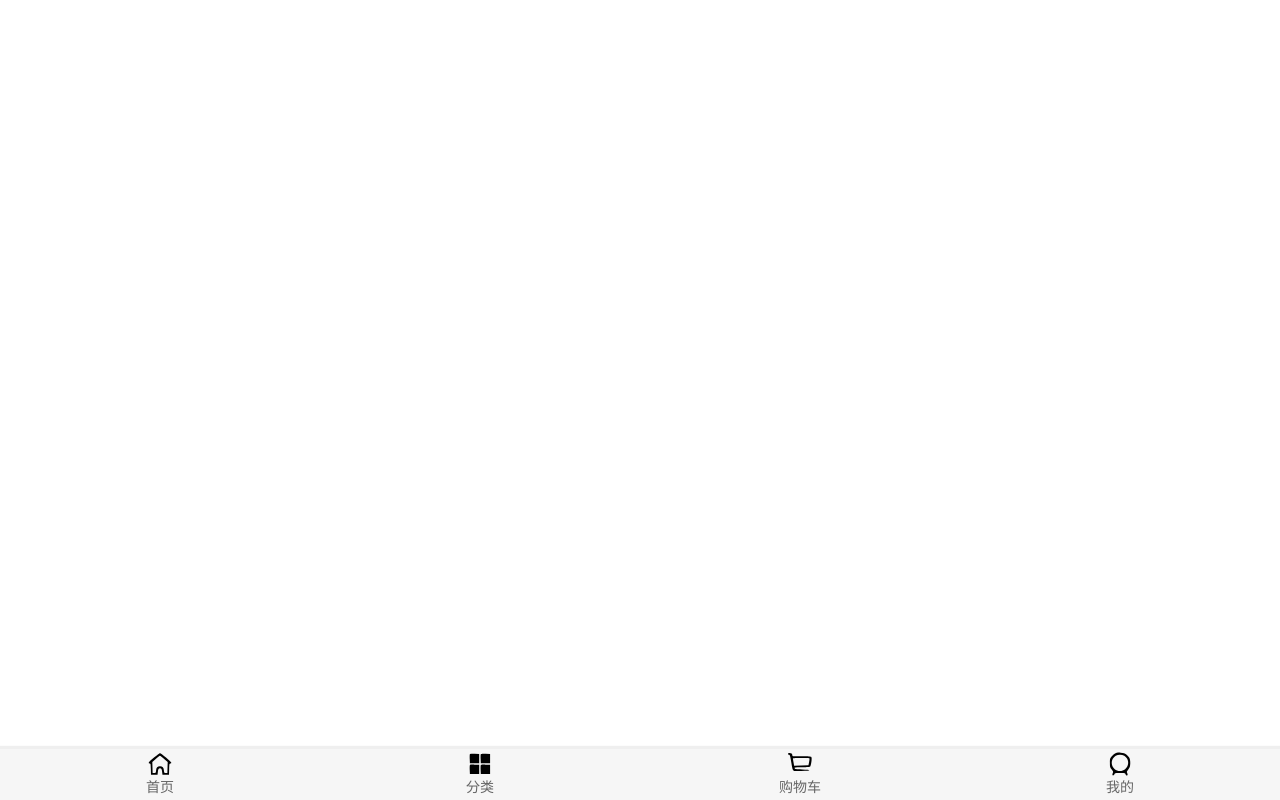
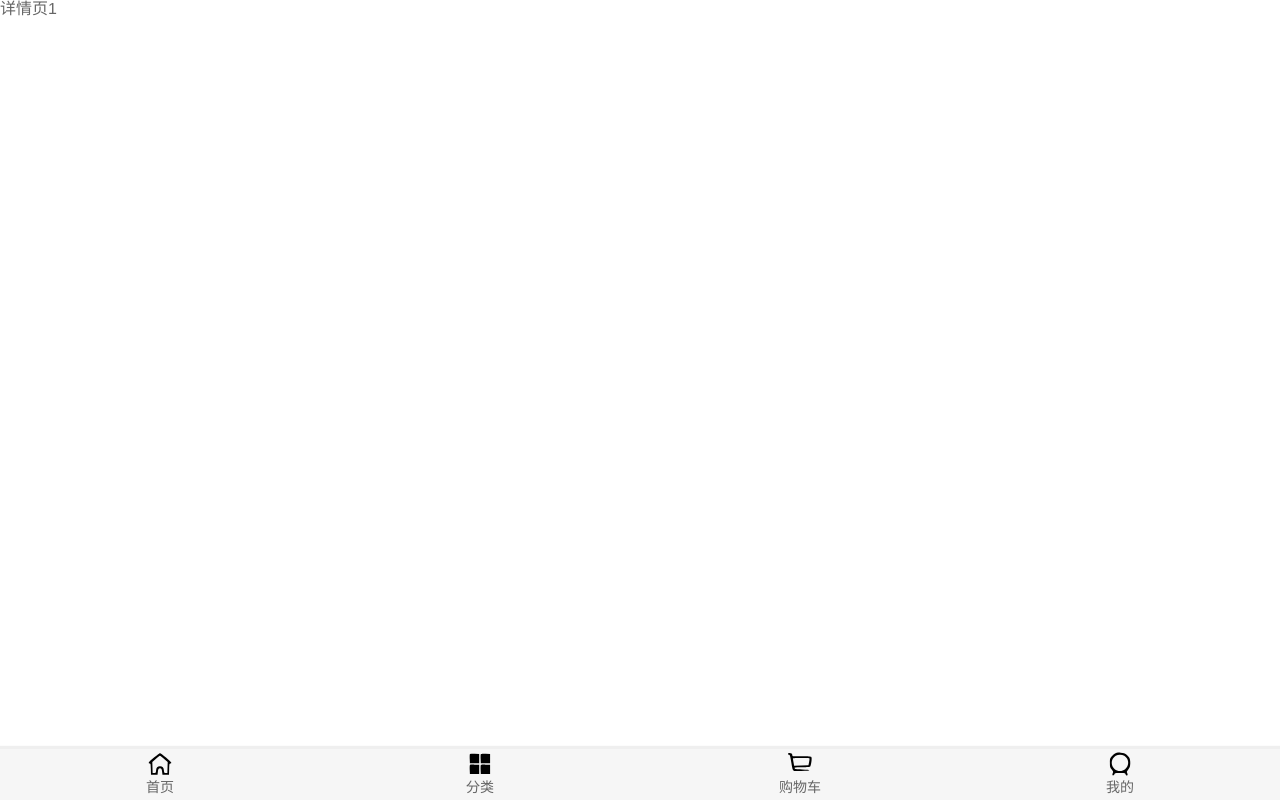
Before and after one commit to 15221877741/qy-mall, a Vue app: page /detail/1 in a window 1280 px wide. Built offline with nearby package versions, Linux system fonts and the light colour scheme.

Commit message:
tab-control组件bug修复

```diff
--- a/src/components/content/goods/GoodsListItem.vue
+++ b/src/components/content/goods/GoodsListItem.vue
@@ -1,5 +1,5 @@
 <template>
-  <div class="goods-item">
+  <div class="goods-item" @click="itemClick">
     <img :src="goodsItem.show.img" @load="imageLoaded"/><!-- 在vue中通过load监听图片加载完成 -->
     <div class="goods-info">
       <p>{{goodsItem.title}}</p>
@@ -33,6 +33,9 @@ export default {
        *   这里采用第三种实现
        */
       this.$bus.$emit('itemImageLoad')
+    },
+    itemClick() {
+      this.$router.push('/detail/'+this.goodsItem.iid)
     }
   }
  }
--- a/src/router/index.js
+++ b/src/router/index.js
@@ -5,6 +5,7 @@ const Home = () => import('views/home/Home')
 const Category = () => import('views/category/Category')
 const Cart = () => import('views/cart/Cart')
 const Profile = () => import('views/profile/Profile')
+const Detail = () => import('views/detail/Detail')
 
 Vue.use(VueRouter)
 
@@ -28,6 +29,10 @@ const routes = [
   {
     path: '/profile',
     component: Profile
+  },
+  {
+    path: '/detail/:iid',
+    component: Detail
   }
 ]
 
--- /dev/null
+++ b/src/views/detail/Detail.vue
@@ -0,0 +1,25 @@
+<template>
+  <div class="detail">
+    详情页{{iid}}
+  </div>
+</template>
+
+<script>
+export default {
+  name: 'Detail',
+  data() {
+    return {
+      iid: null
+    }
+  },
+  created() {
+    this.iid = this.$route.params.iid
+  }
+ }
+</script>
+
+<style scoped>
+  .detail {
+
+  }
+</style>
--- a/src/views/home/Home.vue
+++ b/src/views/home/Home.vue
@@ -3,7 +3,7 @@
   <!-- 标题 -->
   <nav-bar class="home-nav"><p slot="center">购物街</p></nav-bar>
 
-  <tab-control class="tab-control1" :titles="['流行','新款','精选']" @tab-item-click="tabItemClick" ref="tabControl" :class="{fixed:istabFixed}" v-show="istabFixed"></tab-control><!-- 吸顶占位用的 -->
+  <tab-control class="tab-control1" :titles="['流行','新款','精选']" @tab-item-click="tabItemClick" ref="tabControl1" :class="{fixed:istabFixed}" v-show="istabFixed"></tab-control><!-- 吸顶占位用的 -->
 
   <scroll class="content"
     ref="scroll"
@@ -18,7 +18,7 @@
     <!--  -->
     <feature></feature>
     <!-- 流行 新款 精选 -->
-    <tab-control class="tab-control" :titles="['流行','新款','精选']" @tab-item-click="tabItemClick" ref="tabControl" :class="{fixed:istabFixed}"></tab-control>
+    <tab-control class="tab-control" :titles="['流行','新款','精选']" @tab-item-click="tabItemClick" ref="tabControl2" :class="{fixed:istabFixed}"></tab-control>
     <!-- 商品展示 -->
     <goods-list :goods="showGoods"></goods-list>
   </scroll>
@@ -111,7 +111,7 @@ export default {
 
       //这里等轮播图组件的图片加载完成执行 以获取实际的准确高度
       // console.log(this.$refs.tabControl.$el.offsetTop)3
-      this.tabOffsetTop = this.$refs.tabControl.$el.offsetTop
+      this.tabOffsetTop = this.$refs.tabControl2.$el.offsetTop
     },
     tabItemClick(index) {
       switch(index) {
@@ -125,6 +125,8 @@ export default {
           this.currentType = 'sell'
           break
       }
+      this.$refs.tabControl1.currentIndex = index;
+      this.$refs.tabControl2.currentIndex = index;
     },
     backTop() {
       this.$refs.scroll.scrollTo(0,0)
```
